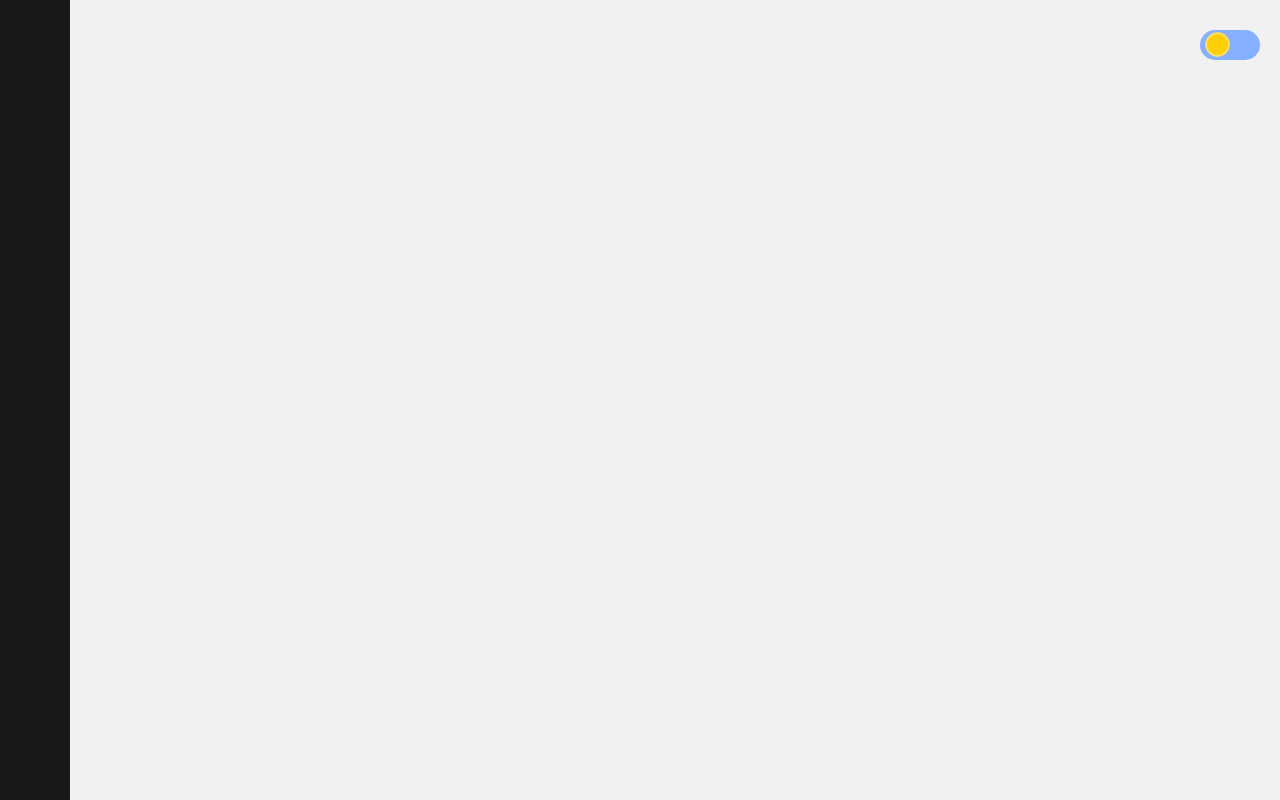
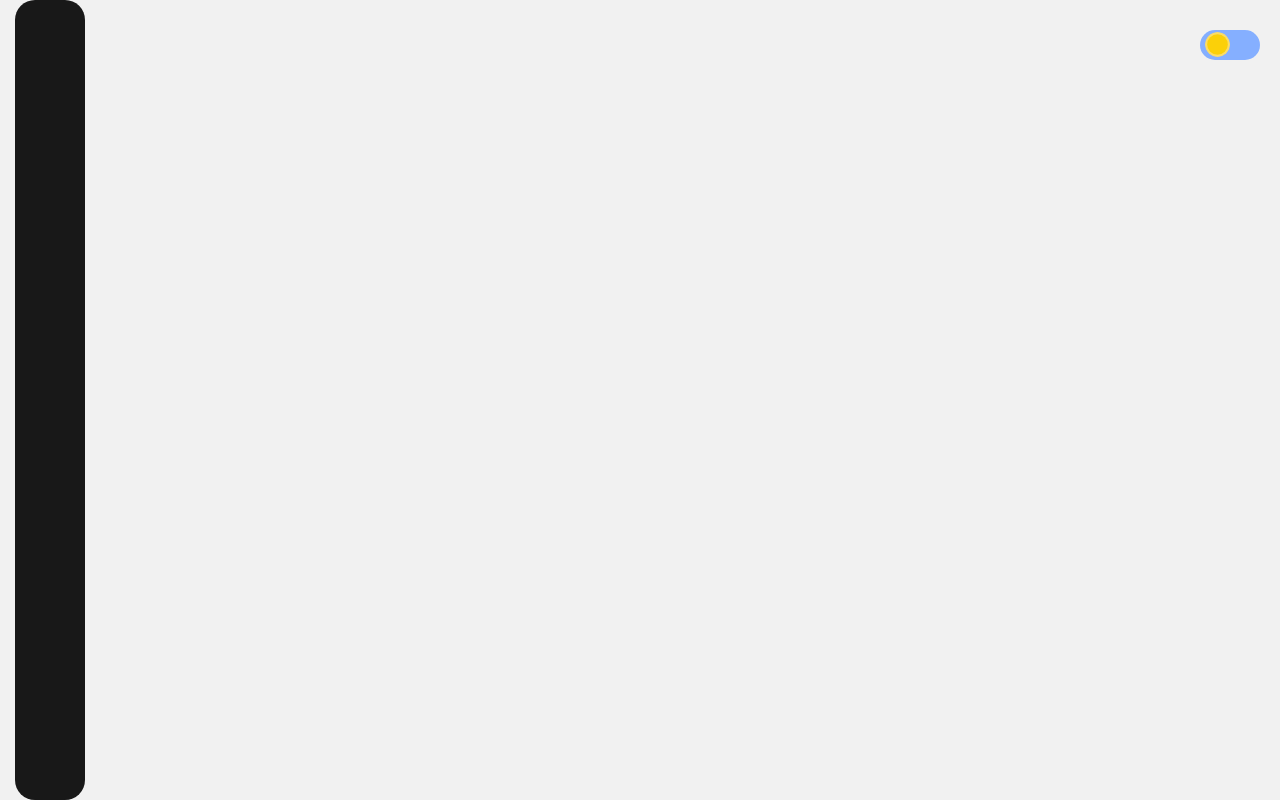
Before and after one commit to Madses/portfolio, a React (Create React App) app: page / in a window 1280 px wide. Built offline with nearby package versions, Linux system fonts and the light colour scheme.

Commit message:
added menu reworked container

```diff
--- a/src/components/Menu/Menu.js
+++ b/src/components/Menu/Menu.js
@@ -2,5 +2,9 @@ import React from "react";
 import * as S from "./Menu.styled";
 
 export default function Menu() {
-    return <S.MenuContainer></S.MenuContainer>;
+    return (
+        <S.MenuContainer>
+            <S.Menu></S.Menu>
+        </S.MenuContainer>
+    );
 }
--- a/src/components/Menu/Menu.styled.js
+++ b/src/components/Menu/Menu.styled.js
@@ -1,9 +1,19 @@
 import styled from "styled-components";
 
 export const MenuContainer = styled.div`
-    width: 70px;
+    width: 100px;
     height: 100%;
-    background: #181818;
     position: fixed;
+    display: flex;
+    flex-direction: column;
+    justify-content: center;
     z-index: 10;
 `;
+
+export const Menu = styled.div`
+    width: 70px;
+    height: 900px;
+    background: #181818;
+    border-radius: 20px;
+    align-self: center;
+`;
```
